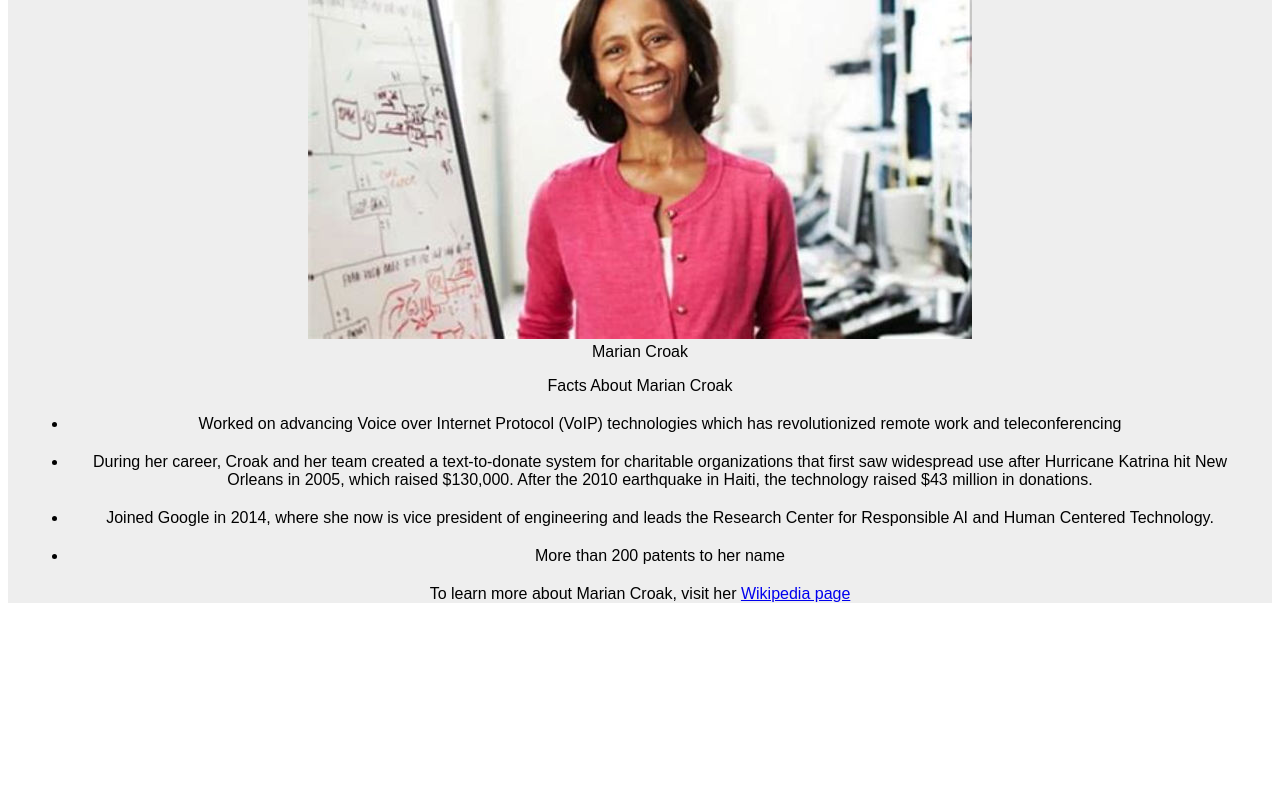
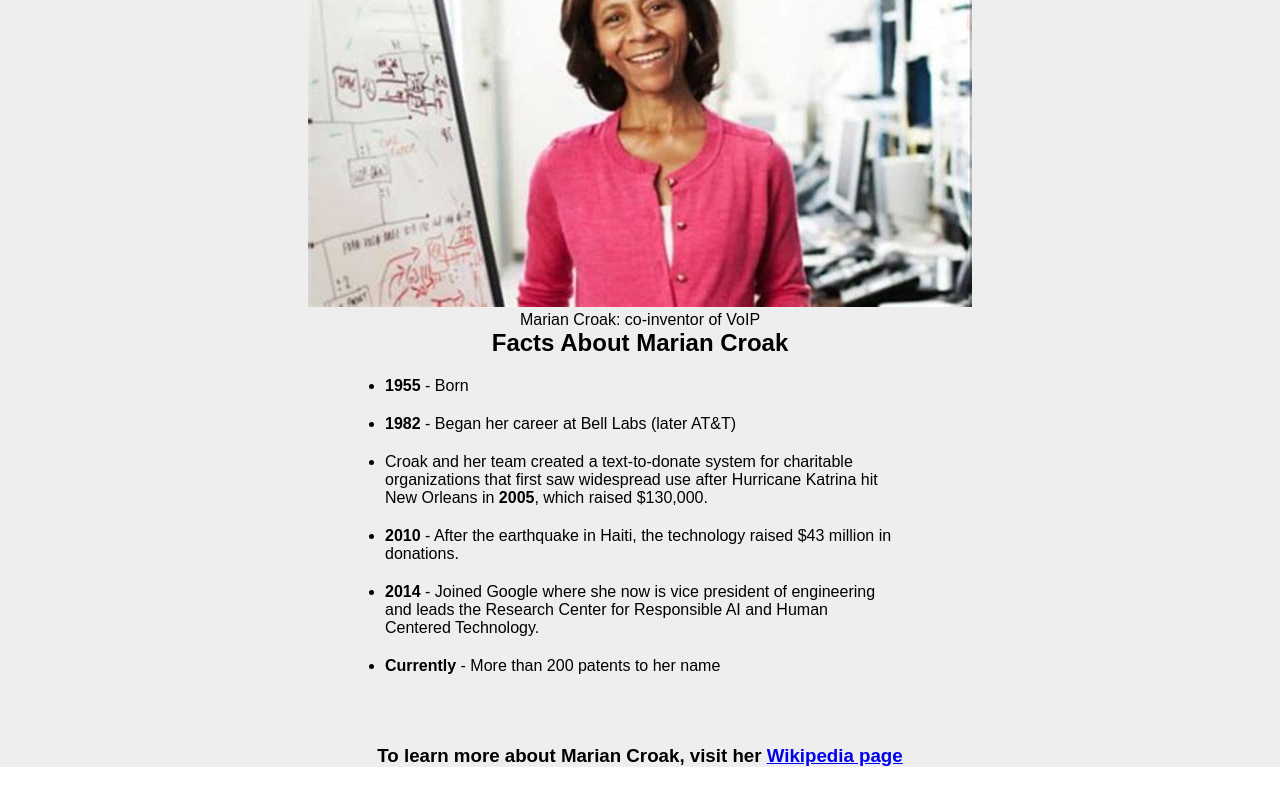
Before and after one commit to AOseni1/FSEP-100-Tribute, a plain HTML site: page index.html in a window 1280 px wide. Shown: the part 169-966 px from the top of the page. Before the commit the page ends 802 px from the top, so only its background shows below. Drawn offline with Linux system fonts and the light colour scheme.

Commit message:
additional changes to style and html

```diff
--- a/index.html
+++ b/index.html
@@ -7,36 +7,42 @@
     <main id="main">
       <section id="tribute-info">
         <header>
-          <div id="title">Marian Croak</div>
+          <h1 id="title">Marian Croak</h1>
           <p>Inventor</p>
           <figure id="img-div">
             <img src="MarianCroak.jpg" alt="Marian Croak" id="image" />
-            <figcaption>Marian Croak</figcaption>
+            <figcaption>Marian Croak: co-inventor of VoIP</figcaption>
           </figure>
         </header>
       </section>
       <section id="Facts">
-        <p>Facts About Marian Croak</p>
+        <h2>Facts About Marian Croak</h2>
         <ul>
+          <li><strong>1955</strong> - Born</li>
           <li>
-            Worked on advancing Voice over Internet Protocol (VoIP) technologies
-            which has revolutionized remote work and teleconferencing
+            <strong>1982</strong> - Began her career at Bell Labs (later AT&T)
           </li>
           <li>
-            During her career, Croak and her team created a text-to-donate
-            system for charitable organizations that first saw widespread use
-            after Hurricane Katrina hit New Orleans in 2005, which raised
-            $130,000. After the 2010 earthquake in Haiti, the technology raised
-            $43 million in donations.
+            Croak and her team created a text-to-donate system for charitable
+            organizations that first saw widespread use after Hurricane Katrina
+            hit New Orleans in <strong>2005</strong>, which raised $130,000.
           </li>
           <li>
-            Joined Google in 2014, where she now is vice president of
-            engineering and leads the Research Center for Responsible AI and
-            Human Centered Technology.
+            <strong>2010</strong> - After the earthquake in Haiti, the
+            technology raised $43 million in donations.
           </li>
-          <li>More than 200 patents to her name</li>
+          <li>
+            <strong>2014</strong> - Joined Google where she now is vice
+            president of engineering and leads the Research Center for
+            Responsible AI and Human Centered Technology.
+          </li>
+          <li>
+            <strong>Currently</strong> - More than 200 patents to her name
+          </li>
         </ul>
       </section>
+      <footer>
+        <h3>
           To learn more about Marian Croak, visit her
           <a
             href="https://en.wikipedia.org/wiki/Marian_Croak"
@@ -44,8 +50,8 @@
             id="tribute-link"
             >Wikipedia page</a
           >
+        </h3>
       </footer>
     </main>
   </body>
-  <footer>
 </html>
--- a/styles.css
+++ b/styles.css
@@ -1,3 +1,8 @@
+* {
+  margin: 0;
+  padding: 0;
+  box-sizing: border-box;
+}
 #main {
   background-color: #eeeeee;
   margin: 30px 0;
@@ -11,9 +16,15 @@
   font-size: 32px;
   padding-top: 20px;
 }
-
+ul {
+  display: inline-block;
+  text-align: left;
+  max-width: 550px;
+  margin: 0 auto 50px auto;
+}
 li {
   margin: 20px;
+  display: list-item;
 }
 
 img {
```
Lines whose indentation alone changed are shown as unchanged.
